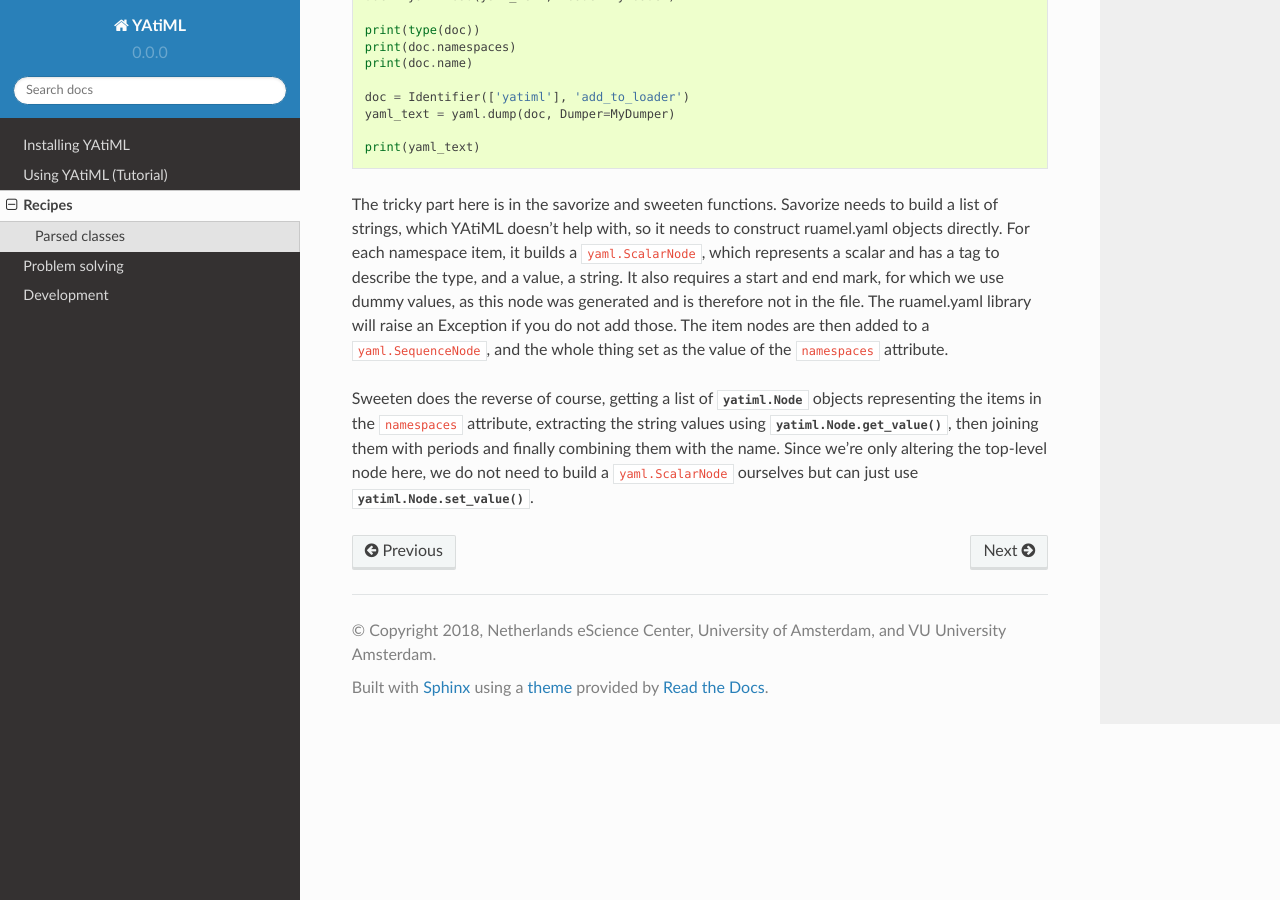
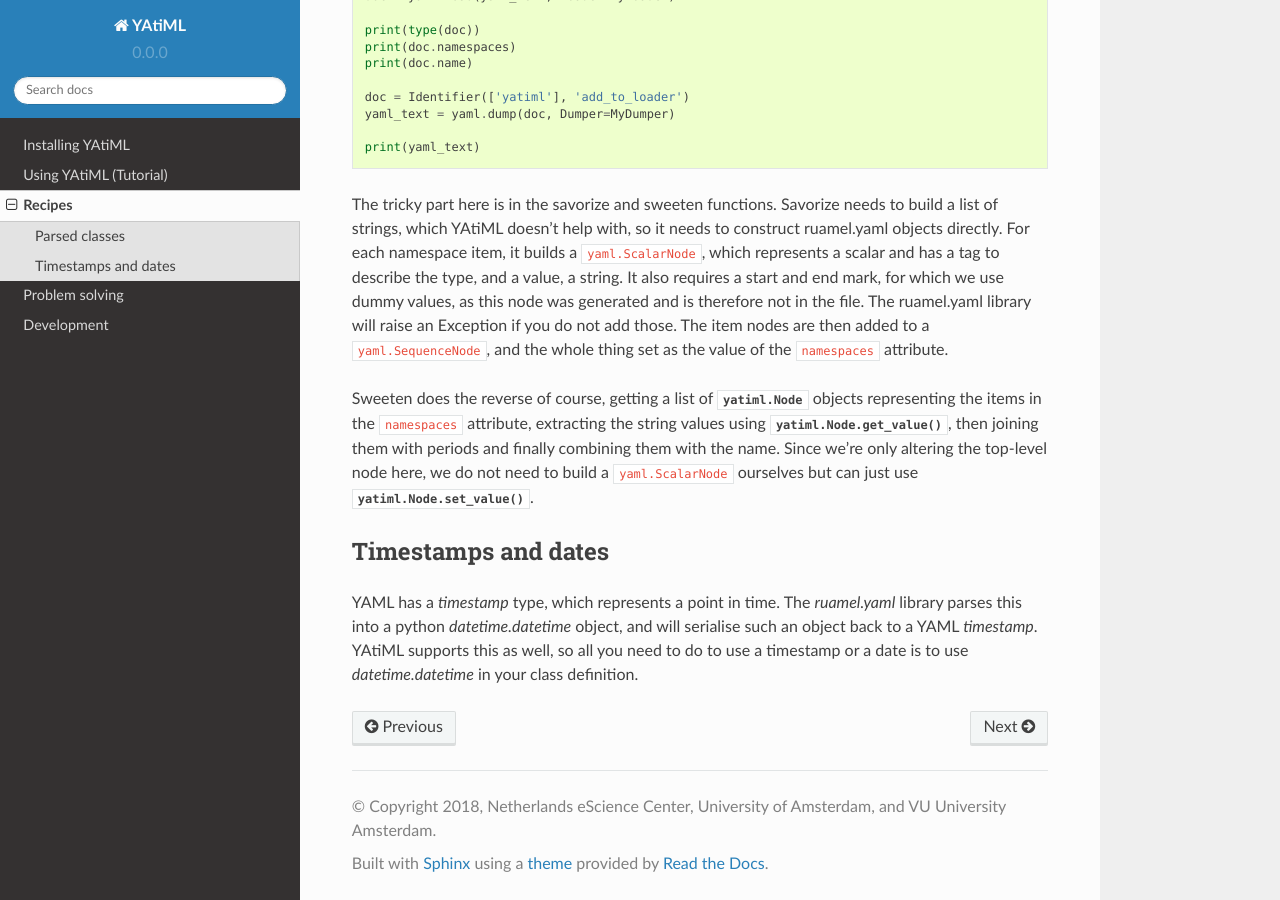
Before and after one commit to yatiml/yatiml, a Sphinx documentation site: the page built from docs/recipes.rst, in a window 1280 px wide and 900 px high, scrolled down 1550 px. Built offline with Sphinx 7.4.7 and the Read the Docs theme 2.0.0, drawn with Linux system fonts in a browser that asks for light colours; pages that are not in the unit, such as notebooks, are missing from menus.

Commit message:
Document timestamp/datetime support

```diff
--- a/docs/recipes.rst
+++ b/docs/recipes.rst
@@ -37,3 +37,13 @@ string values using :meth:`yatiml.Node.get_value`, then joining them with
 periods and finally combining them with the name. Since we're only altering the
 top-level node here, we do not need to build a ``yaml.ScalarNode`` ourselves but
 can just use :meth:`yatiml.Node.set_value`.
+
+
+Timestamps and dates
+--------------------
+
+YAML has a `timestamp` type, which represents a point in time. The
+`ruamel.yaml` library parses this into a python `datetime.datetime` object, and
+will serialise such an object back to a YAML `timestamp`. YAtiML supports this
+as well, so all you need to do to use a timestamp or a date is to use
+`datetime.datetime` in your class definition.
```
